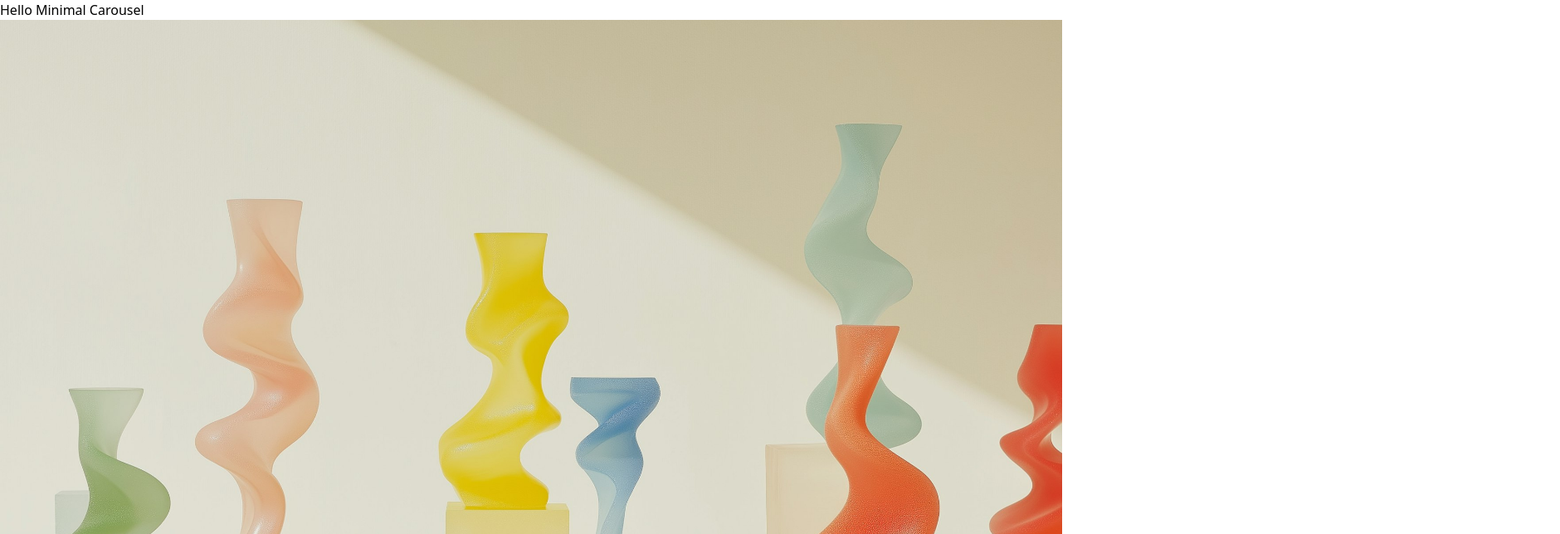
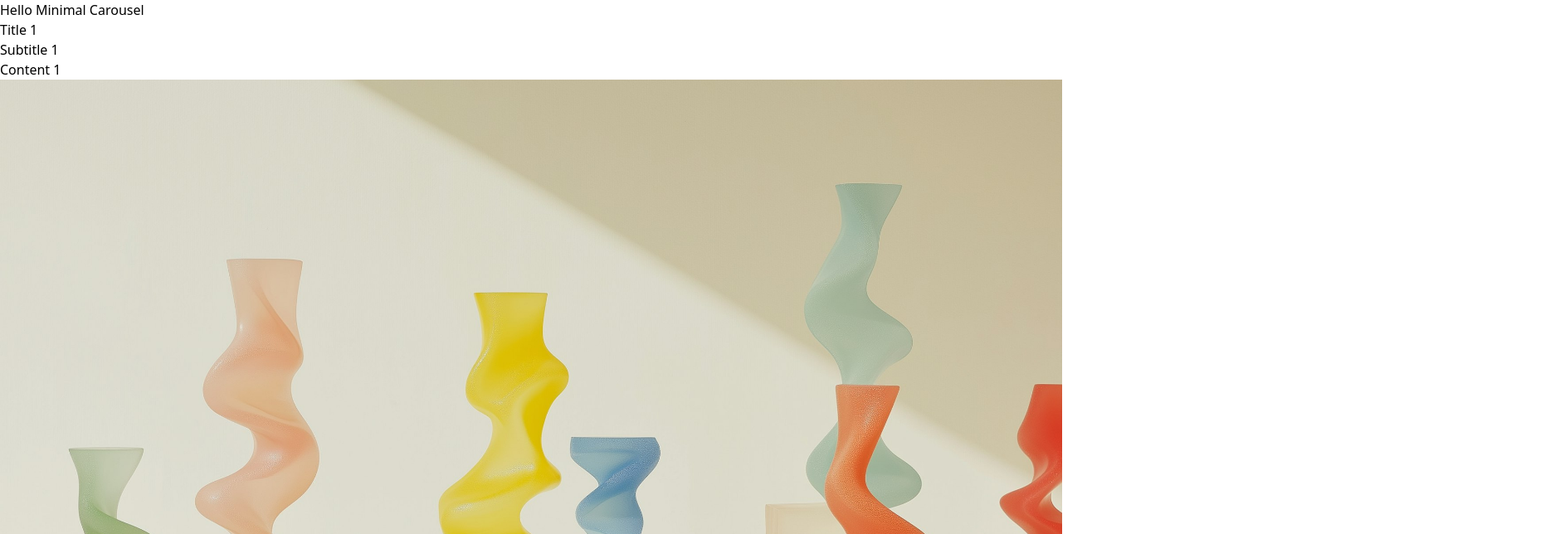
Before and after one commit to Seokho0120/minimal-carousel, a Vue app: page / in a window 1280 px wide. Shown: the top 644 px of the page at 83% size, 1880 px wide, since content can reach past the window. Built offline with nearby package versions, Linux system fonts and the light colour scheme; the HTML template or start-up script is replaced by a standard one.

Commit message:
feat: imageItems 타입 변경, Contents 타입 변경, pre/next 버튼 아이콘 fill 수정

```diff
--- a/package.json
+++ b/package.json
@@ -1,6 +1,6 @@
 {
   "name": "minimal-carousel",
-  "version": "0.1.5",
+  "version": "0.1.6",
   "description": "Minimal Carousel is a simple and intuitive carousel library that provides a user-friendly interface. This library includes only the essential features that users need, designed for quick implementation without complexity.",
   "private": false,
   "type": "module",
--- a/src/App.vue
+++ b/src/App.vue
@@ -21,6 +21,12 @@ const TEST = [
     name: '3',
   },
 ];
+
+const sliderContents = [
+  { title: 'Title 1', subTitle: 'Subtitle 1', content: 'Content 1' },
+  { title: 'Title 2', content: 'Content 2' },
+  { title: 'Title 3', subTitle: 'Subtitle 3' },
+];
 </script>
 
 <template>
@@ -28,13 +34,17 @@ const TEST = [
     <h1 class="text-3xl font-bold mb-4">Hello Minimal Carousel</h1>
 
     <div class="w-2/4 h-full">
-      <MinimalCarousel :imageItems="TEST" />
+      <MinimalCarousel
+        :imageItems="TEST"
+        :contents="sliderContents"
+        class="text-white"
+      />
 
       <!-- <MinimalCarousel :imageItems="TEST">
         <template #prev-btn="{ defaultClass, goToPrev }">
           <span @click="goToPrev" class="bg-red-200" :class="defaultClass"
-            >prev</span
-          >
+            >prev
+          </span>
         </template>
 
         <template #next-btn="{ defaultClass, goToNext }">
--- a/src/components/CarouselContents.vue
+++ b/src/components/CarouselContents.vue
@@ -3,9 +3,9 @@ import type { ImageItemsType } from '@/types/items.type';
 
 const props = defineProps<{
   contents: {
-    title: string;
-    subTitle: string;
-    content: string;
+    title?: string;
+    subTitle?: string;
+    content?: string;
   };
   index: number;
   currentIndex: number;
@@ -29,24 +29,24 @@ const getParallaxStyle = (index: number, offset: number) => {
       class="absolute top-5 left-5 text-xl font-bold"
       :style="getParallaxStyle(index, -300)"
     >
-      {{ contents.title }}
+      {{ contents?.title }}
     </h1>
     <h2
       class="absolute top-20 left-5 text-lg"
       :style="getParallaxStyle(index, -200)"
     >
-      {{ contents.subTitle }}
+      {{ contents?.subTitle }}
     </h2>
     <div
       class="absolute top-32 left-5 text-sm"
       :style="getParallaxStyle(index, -100)"
     >
-      {{ contents.content }}
+      {{ contents?.content }}
     </div>
 
     <img
       :src="image.link"
-      :alt="image.name"
+      :alt="image?.name || ''"
       draggable="false"
       class="w-full h-full object-cover"
     />
--- a/src/components/CarouselController.vue
+++ b/src/components/CarouselController.vue
@@ -42,7 +42,6 @@ const emit = defineEmits<{
             viewBox="0 0 16 16"
           >
             <path
-              fill="currentColor"
               fill-rule="evenodd"
               d="M14 8a.75.75 0 0 1-.75.75H4.56l1.22 1.22a.75.75 0 1 1-1.06 1.06l-2.5-2.5a.75.75 0 0 1 0-1.06l2.5-2.5a.75.75 0 0 1 1.06 1.06L4.56 7.25h8.69A.75.75 0 0 1 14 8"
               clip-rule="evenodd"
@@ -83,7 +82,6 @@ const emit = defineEmits<{
             viewBox="0 0 16 16"
           >
             <path
-              fill="currentColor"
               fill-rule="evenodd"
               d="M2 8c0 .414.336.75.75.75h8.69l-1.22 1.22a.75.75 0 1 0 1.06 1.06l2.5-2.5a.75.75 0 0 0 0-1.06l-2.5-2.5a.75.75 0 1 0-1.06 1.06l1.22 1.22H2.75A.75.75 0 0 0 2 8"
               clip-rule="evenodd"
--- a/src/components/CarouselItems.vue
+++ b/src/components/CarouselItems.vue
@@ -5,10 +5,10 @@ import type { ImageItemsType } from '@/types/items.type';
 
 const props = defineProps<{
   imageItems: ImageItemsType[];
-  contents?: {
+  contents: {
     title: string;
-    subTitle: string;
-    content: string;
+    subTitle?: string;
+    content?: string;
   }[];
   currentIndex: number;
   keyboardControl: boolean;
@@ -137,7 +137,7 @@ onMounted(() => {
       <div v-else>
         <img
           :src="image.link"
-          :alt="image.name"
+          :alt="image?.name || ''"
           draggable="false"
           class="w-full h-full object-cover"
         />
--- a/src/components/MinimalCarousel.vue
+++ b/src/components/MinimalCarousel.vue
@@ -21,10 +21,10 @@ const props = withDefaults(
     stopOnLastSlide?: boolean;
     effectFade?: boolean;
     keyboardControl?: boolean;
-    contents?: {
+    contents: {
       title: string;
-      subTitle: string;
-      content: string;
+      subTitle?: string;
+      content?: string;
     }[];
   }>(),
   {
--- a/src/types/items.type.ts
+++ b/src/types/items.type.ts
@@ -1,5 +1,5 @@
 export interface ImageItemsType {
   link: string;
-  id: number;
-  name: string;
+  id?: number;
+  name?: string;
 }
```
